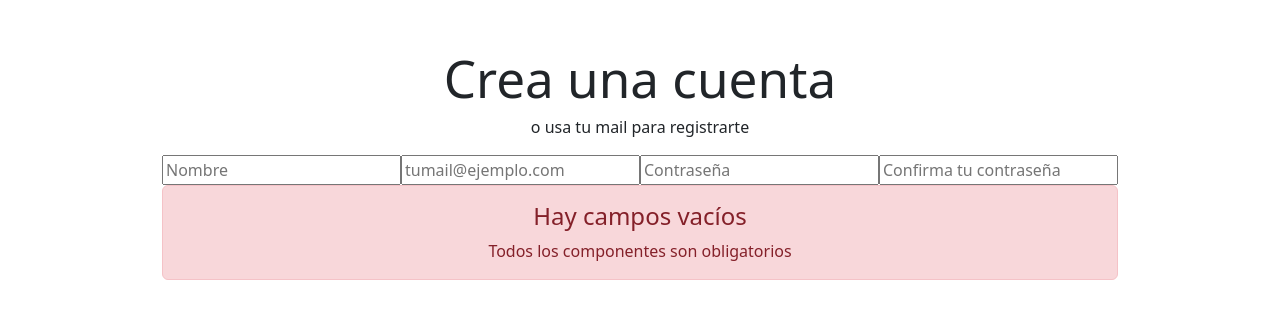
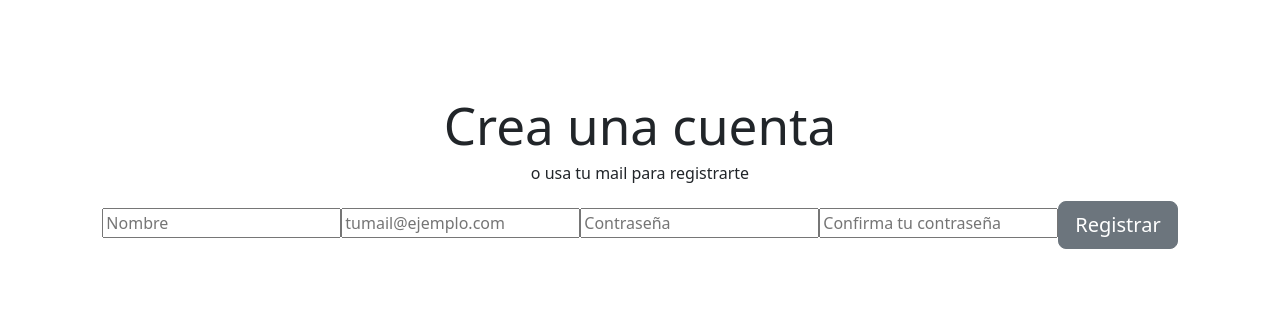
Before and after one commit to Rydozz15/desafaio-latam-react, a React (Vite) app in the folder desafio-estados/: page / in a window 1280 px wide. Shown: the part 227-546 px from the top of the page. Built offline with nearby package versions, Linux system fonts and the light colour scheme.

Commit message:
Se agrega regEx de email tanto a validarDatos como en Alert

```diff
--- a/desafio-estados/src/components/Alert.jsx
+++ b/desafio-estados/src/components/Alert.jsx
@@ -1,30 +1,11 @@
-import { useState } from "react";
-import Formulario from "./Formulario";
-
 //Pasar de boolean a 0,1,2?¡
-const Alert = () =>{
-        //Estado para los errores
-        const [error, setError] = useState(0);
-        //Función antes de enviar el formulario
-        const validarDatos = (e) => {
-            e.preventDefault();
-            //Validación;
-            if (nombre === '' || email === '' || contrasena === '' || verif === ''){
-                setError(0);
-                return;
-            } else if (contrasena != verif){
-                setError(1)
-                return
-            } else{
-                setError(2);
-                return
-            }
-        };
+const Alert = (error) =>{
     return (
         <>
             {error == 0 ? <div className="alert alert-danger" role="alert"><h4 class="alert-heading">Hay campos vacíos</h4>Todos los componentes son obligatorios</div>
             : error == 1 ? <div className="alert alert-warning" role="alert"><h4 class="alert-heading">Hubo un problema</h4>Las contraseñas no coinciden</div>
-            : error == 2 ? <div className="alert alert-success" role="alert"><h4 class="alert-heading">Completado</h4>Tu registro fue exitoso</div>
+            : error == 2 ? <div className="alert alert-warning" role="alert"><h4 class="alert-heading">Hubo un problema</h4>El email no tiene el formato correcto</div>
+            : error == 3 ? <div className="alert alert-success" role="alert"><h4 class="alert-heading">Completado</h4>Tu registro fue exitoso</div>
             : null}
         </>
     )
--- a/desafio-estados/src/components/Formulario.jsx
+++ b/desafio-estados/src/components/Formulario.jsx
@@ -8,18 +8,29 @@ const Formulario = () => {
     const [verif, setVerif] = useState('');
 
     //Estado para los errores
-    const [error, setError] = useState(false);
+    const [error, setError] = useState(0);
+
+    //Expresion regular del mail
+    let regExEmail = /^(([^<>()\[\]\\.,;:\s@"]+(\.[^<>()\[\]\\.,;:\s@"]+)*)|(".+"))@((\[[0-9]{1,3}\.[0-9]{1,3}\.[0-9]{1,3}\.[0-9]{1,3}])|(([a-zA-Z\-0-9]+\.)+[a-zA-Z]{2,}))$/;
+
     //Función antes de enviar el formulario
     const validarDatos = (e) => {
         e.preventDefault();
         //Validación;
         if (nombre === '' || email === '' || contrasena === '' || verif === ''){
-            setError(true);
+            setError(0);
             return;
+        } else if (contrasena != verif){
+            setError(1)
+            return
+        } else if(!regExEmail.test(email)){
+            setError(2);
+            return
+        } else{
+            setError(3)
+            return
         }
-        setError(false);
     };
-
     return (
         <>
             <form onSubmit={validarDatos} className="formulario">
@@ -28,6 +39,7 @@ const Formulario = () => {
                     <input type="email" name="email" placeholder="tumail@ejemplo.com" className="formControl" onChange={(e) => setEmail(e.target.value)} value={email}/>
                     <input type="password" name="contrasena" placeholder="Contraseña" className="formControl" onChange={(e) => setContrasena(e.target.value)} value={contrasena}/>
                     <input type="password" name="verificacion" placeholder="Confirma tu contraseña" className="formControl" onChange={(e) => setVerif(e.target.value)} value={verif}/>
+                    <button type="submit" class="btn btn-secondary btn-lg btn-block" onSubmit={validarDatos}>Registrar</button>
                 </div>
             </form>
         </>
```
